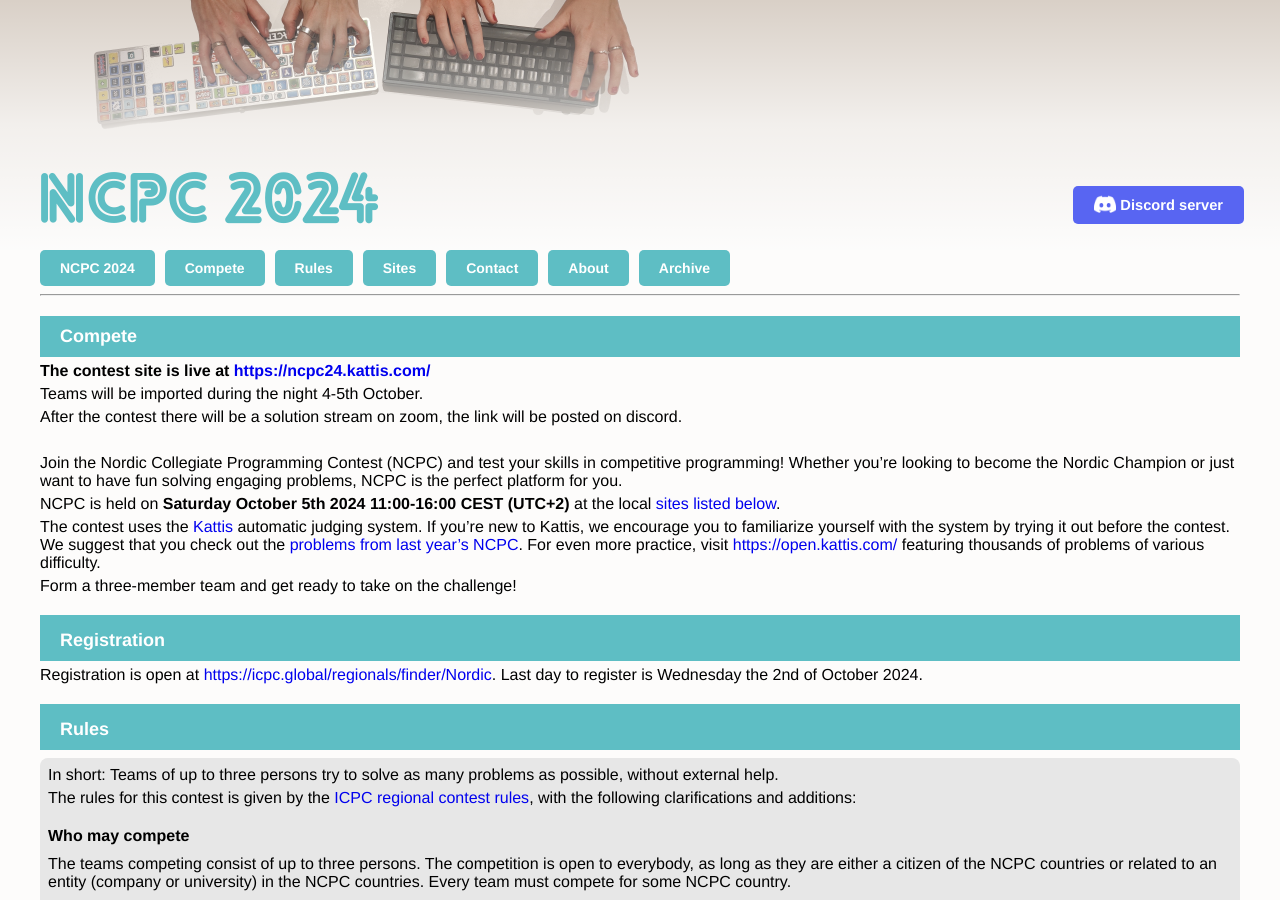
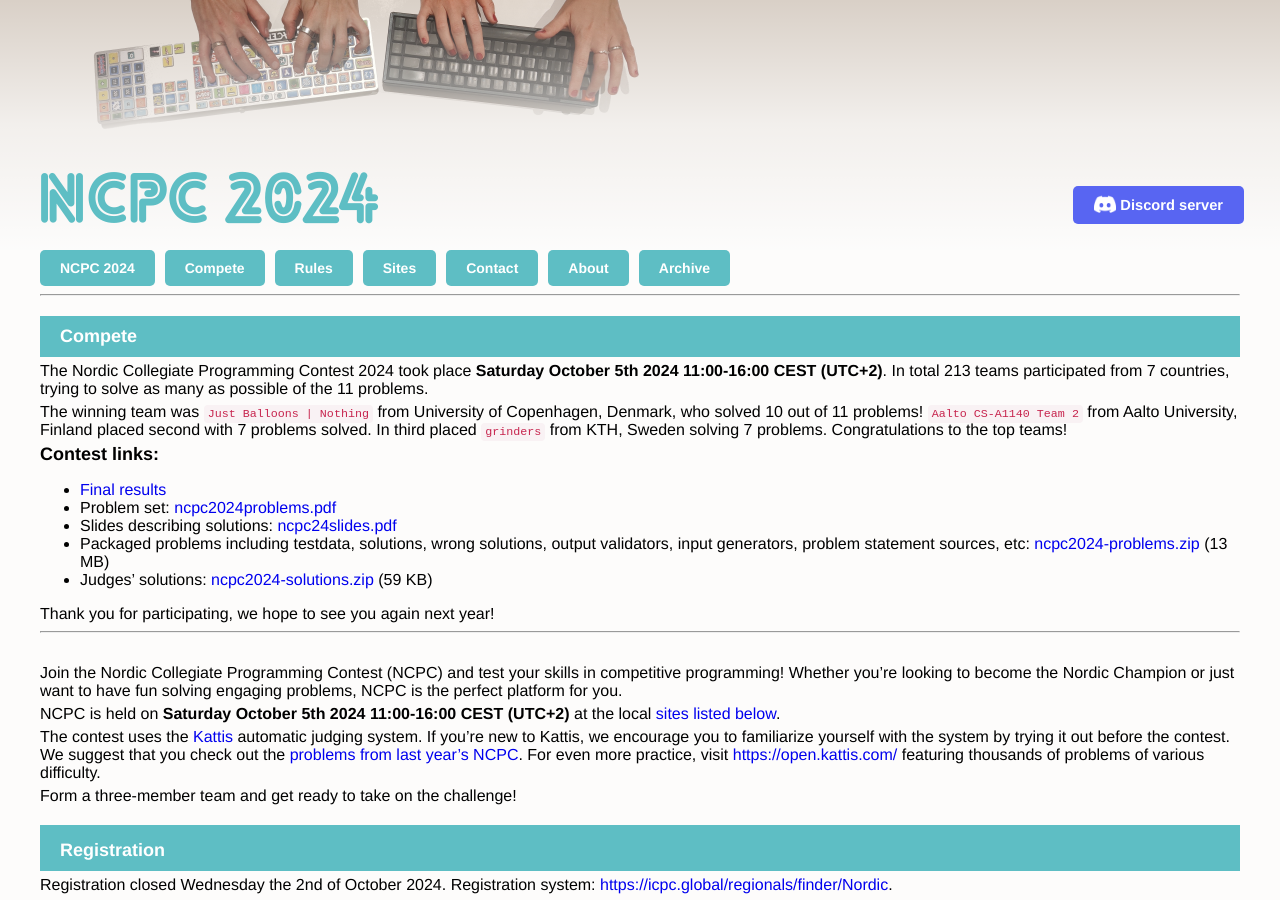
Before and after one commit to icpc/ncpc-web, a Jekyll site: the page built from ncpc2024/compete.md, in a window 1280 px wide and 900 px high. Built offline with Jekyll 4.4.1, drawn with Linux system fonts in a browser that asks for light colours; some of the changed text lies outside the part shown.

Commit message:
[2024] update with contest material

```diff
--- a/_config.yml
+++ b/_config.yml
@@ -10,7 +10,7 @@
   - scope:
       path: "ncpc2024"
     values:
-      lastUpdate: "2024-10-04"
+      lastUpdate: "2024-10-07"
 
 kramdown:
   parse_block_html: true
--- a/ncpc2024/compete.md
+++ b/ncpc2024/compete.md
@@ -12,12 +12,20 @@
   <h3>Compete</h3>
 </div>
 
-**The contest site is live at [https://ncpc24.kattis.com/](https://ncpc24.kattis.com/)**
+The Nordic Collegiate Programming Contest 2024 took place <b>{{ page.dateTime }}</b>. In total 213 teams participated from 7 countries, trying to solve as many as possible of the 11 problems.
 
-Teams will be imported during the night 4-5th October.
+The winning team was `Just Balloons | Nothing` from University of Copenhagen, Denmark, who solved 10 out of 11 problems! `Aalto CS-A1140 Team 2` from Aalto University, Finland placed second with 7 problems solved. In third placed `grinders` from KTH, Sweden solving 7 problems. Congratulations to the top teams!
 
-After the contest there will be a solution stream on zoom, the link will be posted on discord.
+### Contest links:
+- [Final results](https://ncpc24.kattis.com/contests/ncpc24/standings?filter=6261)
+- Problem set: [ncpc2024problems.pdf](https://github.com/icpc/ncpc-web/releases/download/ncpc2024-data/ncpc2024problems.pdf)
+- Slides describing solutions: [ncpc24slides.pdf](https://github.com/icpc/ncpc-web/releases/download/ncpc2024-data/ncpc24slides.pdf)
+- Packaged problems including testdata, solutions, wrong solutions, output validators, input generators, problem statement sources, etc: [ncpc2024-problems.zip](https://github.com/icpc/ncpc-web/releases/download/ncpc2024-data/ncpc2024-problems.zip) (13 MB)
+- Judges' solutions: [ncpc2024-solutions.zip](https://github.com/icpc/ncpc-web/releases/download/ncpc2024-data/ncpc2024-solutions.zip) (59 KB)
 
+Thank you for participating, we hope to see you again next year!
+
+<hr>
 <br>
 
 Join the Nordic Collegiate Programming Contest (NCPC) and test your skills in competitive programming! Whether you're looking to become the Nordic Champion or just want to have fun solving engaging problems, NCPC is the perfect platform for you.
@@ -32,7 +40,7 @@
   <a name="registration"></a>
   <h3>Registration</h3>
 </div>
-Registration is open at [https://icpc.global/regionals/finder/Nordic](https://icpc.global/regionals/finder/Nordic). Last day to register is Wednesday the 2nd of October 2024.
+Registration closed Wednesday the 2nd of October 2024. Registration system: [https://icpc.global/regionals/finder/Nordic](https://icpc.global/regionals/finder/Nordic).
 
 <div class="bar">
   <a name="rules"></a>
```
Also changed, not shown: ncpc2024/index.md (+16 -0 lines).
